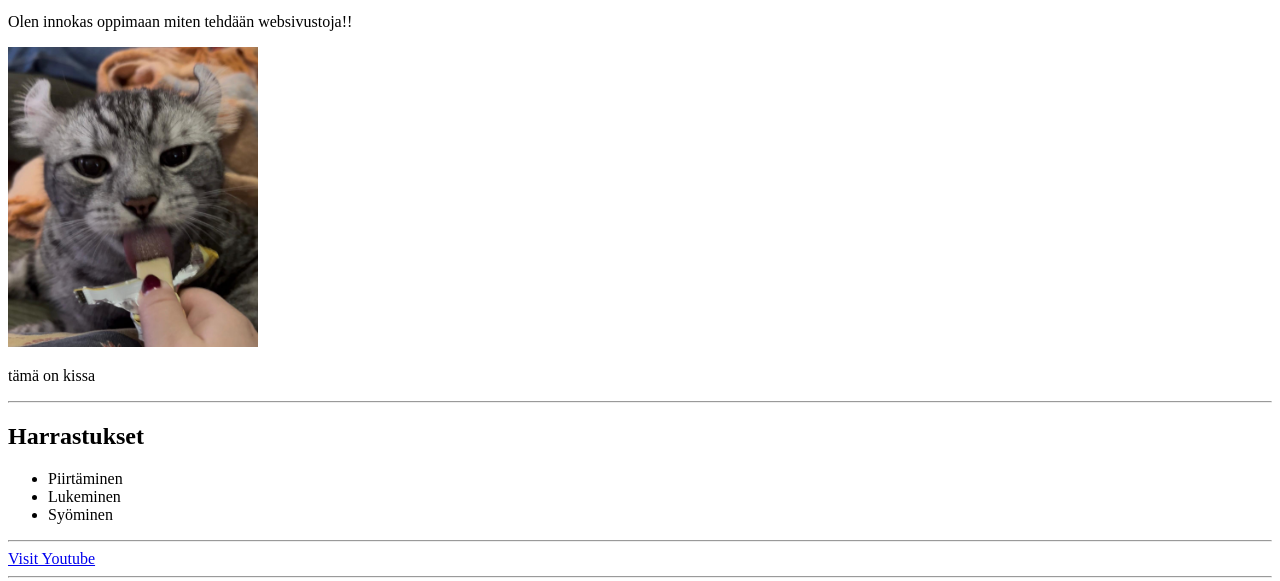
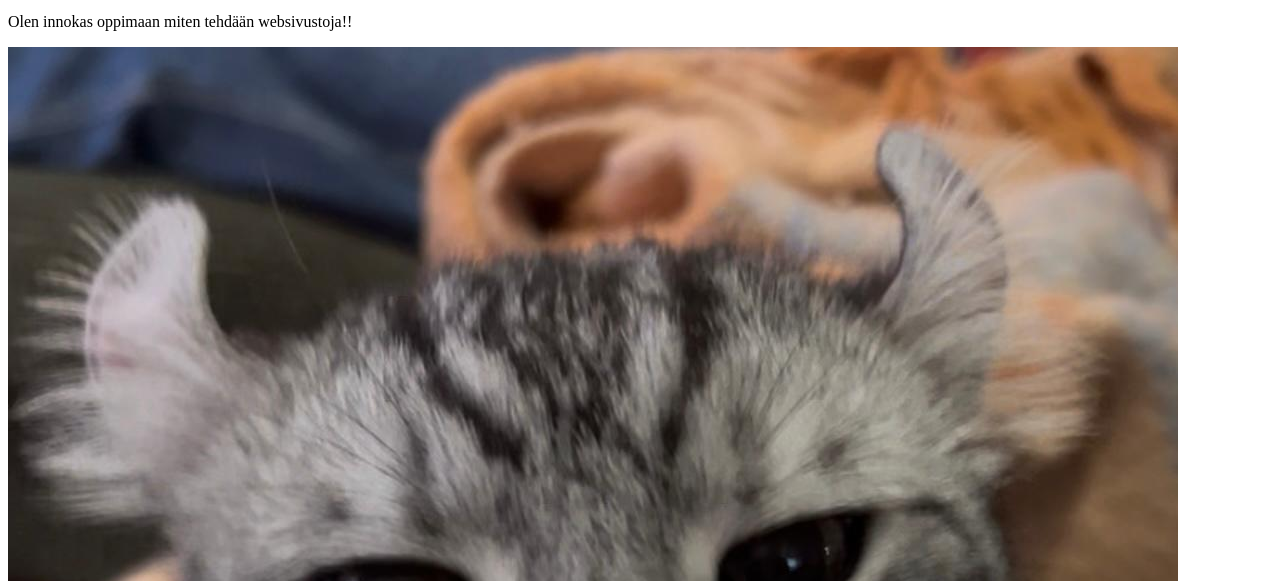
Before and after one commit to JessRus/Websivuston_kehittaminen, a plain HTML site: page WS01_HTML/index.html in a window 1280 px wide. Shown: the part 183-764 px from the top of the page. Drawn offline with Linux system fonts and the light colour scheme.

Commit message:
toimi pliis

```diff
--- a/WS01_HTML/index.html
+++ b/WS01_HTML/index.html
@@ -13,8 +13,7 @@
     <h1>Jessica Rusila</h1>
     <p>Olen 20 vuotta ja valmistuin lukiosta viime vuonna.</p>
     <p>Olen innokas oppimaan miten tehdään websivustoja!!</p>
-    <img src="images/Kissa.jpg" alt="Rakas kissani"
-    width="250" height= "300">
+    <img src="images/Kissa.jpg" alt="Rakas kissani">
     <p> tämä on kissa</p>
 
 
```
Also changed, not shown: 1 other file.
